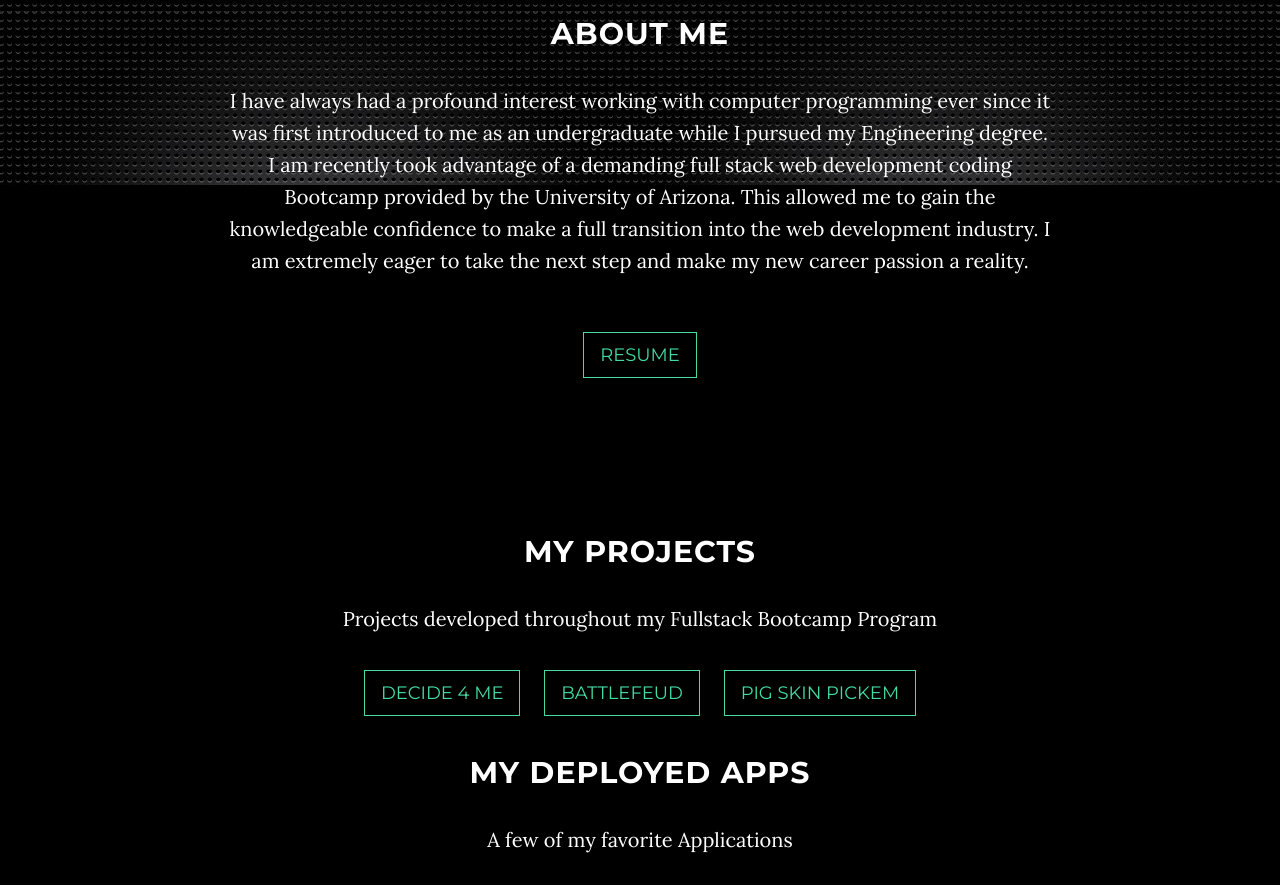
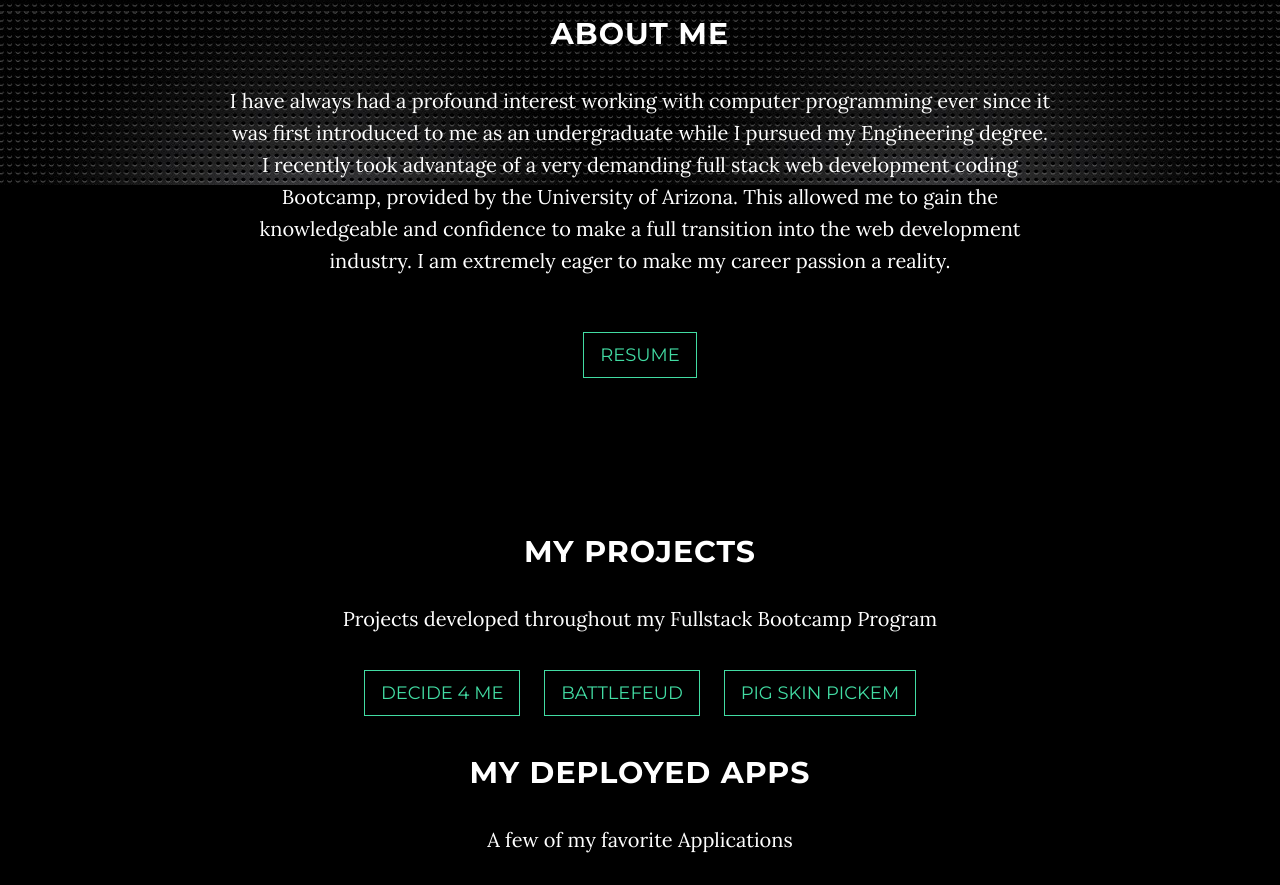
Before and after one commit to jcdova/jcdova.github.io, a website: page index.html in a window 1280 px wide. Shown: the part 1415-2300 px from the top of the page. Drawn offline with nearby package versions, Linux system fonts and the light colour scheme; some packages are replaced by stand-ins of ours.

Commit message:
Update index.html
updated about me

```diff
--- a/index.html
+++ b/index.html
@@ -99,7 +99,7 @@
                 </div><br>
                 <h2>About Me</h2>
                 <p>
-                I have always had a profound interest working with computer programming ever since it was first introduced to me as an undergraduate while I pursued my Engineering degree. I am recently took advantage of a demanding full stack web development coding Bootcamp provided by the University of Arizona. This allowed me to gain the knowledgeable confidence to make a full transition into the web development industry. I am extremely eager to take the next step and make my new career passion a reality.
+                I have always had a profound interest working with computer programming ever since it was first introduced to me as an undergraduate while I pursued my Engineering degree. I recently took advantage of a  very demanding full stack web development coding Bootcamp, provided by the University of Arizona. This allowed me to gain the knowledgeable and confidence to make a full transition into the web development industry. I am extremely eager to make my career passion a reality.
                 </p><br>
 					<a href="https://docs.google.com/document/d/1DIQF9LeFZuvMlx-Ww7zS1vtp48Z0bHVH6-MjNOZzZrk/edit?usp=sharing" class="btn btn-default btn-lg">Resume</a>
             </div>
```
